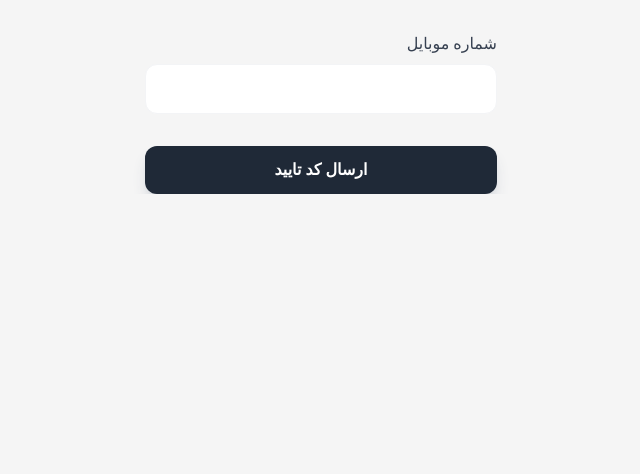
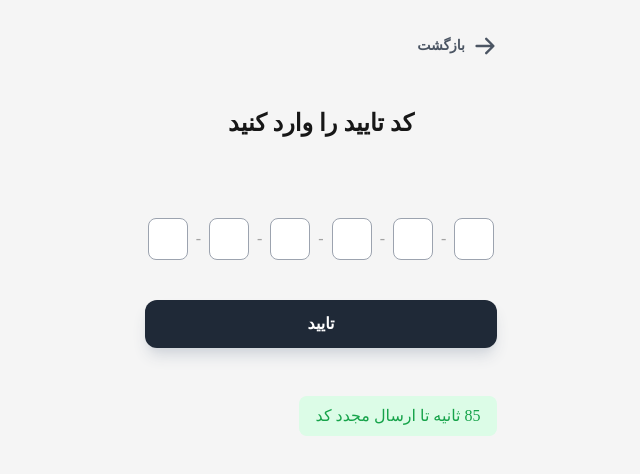
Before and after one commit to navidish/skillMates, a React (Vite) app: page /auth in a window 1280 px wide. Shown: the top 474 px of the page, without its empty margins (322-962 px from the left). Built offline with nearby package versions, Linux system fonts and the light colour scheme; a web font is replaced by a local one.

Commit message:
get otpcode from server an dshow it on checkotp page

```diff
--- a/src/features/authentication/AuthContainer.jsx
+++ b/src/features/authentication/AuthContainer.jsx
@@ -1,4 +1,4 @@
-import SendOTPForm from './SendOTPForm';
+import SendOTPForm from './SendOtpForm';
 import CheckOTPForm from './CheckOTPForm';
 import { useState } from 'react';
 import { useMutation } from '@tanstack/react-query';
@@ -6,8 +6,10 @@ import { getOtp } from '../../services/authService';
 import toast from 'react-hot-toast';
 
 function AuthContainer() {
-  const [step, setStep] = useState(1);
+  const [step, setStep] = useState(2);
   const [phoneNumber, setPhoneNumber] = useState('');
+  const [otpCode, setOtpCode] = useState('');
+
   const {
     isPending: isSendingOtp,
     mutateAsync,
@@ -15,6 +17,7 @@ function AuthContainer() {
   } = useMutation({
     mutationFn: getOtp,
   });
+
   const sendOTPHandler = async (e) => {
     e.preventDefault();
     try {
@@ -22,8 +25,17 @@ function AuthContainer() {
       toast.success(data.message);
       setStep(2);
     } catch (error) {
-      toast.error(error?.response?.data?.message);
-      setStep(2);
+      console.log('error?.response?.data?.otpCode==403',error?.response?.data?.statusCode == 403)
+      if(error?.response?.data?.statusCode == 403){
+        toast.success('کد اعتبارسنجی ارسال شد.');
+        setOtpCode(error?.response?.data?.otpCode)
+        setStep(2);
+      }
+      else{
+
+        toast.error(error?.response?.data?.message);
+      }
+
     }
   };
   const renderStep = () => {
@@ -44,6 +56,7 @@ function AuthContainer() {
             otpResponse={otpResponse}
             phoneNumber={phoneNumber}
             onBack={() => setStep(1)}
+            otpCode={otpCode}
             onReSendOtp={sendOTPHandler}
           />
         );
@@ -52,6 +65,6 @@ function AuthContainer() {
     }
   };
 
-  return <div>{renderStep()}</div>;
+  return <div className="pt-8">{renderStep()}</div>;
 }
 export default AuthContainer;
--- a/src/features/authentication/CheckOTPForm.jsx
+++ b/src/features/authentication/CheckOTPForm.jsx
@@ -8,7 +8,7 @@ import Loading from '../../ui/Loading';
 import { HiArrowRight } from 'react-icons/hi';
 import { CiEdit } from 'react-icons/ci';
 
-function CheckOTPForm({ phoneNumber, onBack, onReSendOtp, otpResponse }) {
+function CheckOTPForm({ phoneNumber, onBack, onReSendOtp, otpResponse,otpCode }) {
   const RESEND_TIME = 90;
   const navigate = useNavigate();
   const [time, setTime] = useState(RESEND_TIME);
@@ -39,10 +39,15 @@ function CheckOTPForm({ phoneNumber, onBack, onReSendOtp, otpResponse }) {
   }, [time]);
 
   return (
-    <div>
-      <button onClick={onBack}>
-        <HiArrowRight className="w-6 h-6 text-secondary-500" />
-      </button>
+    <div className='text-center'>
+      <div className='flex gap-2 '>
+
+        <button onClick={onBack}>
+          <HiArrowRight className="w-6 h-6 text-secondary-600" />
+        </button>
+          <h6 className='h6 text-secondary-600'>بازگشت</h6>
+        </div>
+
       {otpResponse && (
         <p className="flex items-center gap-x-2 my-4">
           <span> {otpResponse?.message}</span>
@@ -51,15 +56,12 @@ function CheckOTPForm({ phoneNumber, onBack, onReSendOtp, otpResponse }) {
           </button>
         </p>
       )}
-      <div className="mb-4 text-secondary-500">
-        {time > 0 ? (
-          <p> {time} ثانیه تا ارسال مجدد کد</p>
-        ) : (
-          <button onClick={onReSendOtp}>ارسال مجدد کد تایید</button>
-        )}
-      </div>
+
+      {
+        otpCode?  <h4 className='h5 text-center p-10'>کد <span className='font-bold text-lg text-primary-400 underline'>{otpCode}</span> را در کادر زیر وارد کند</h4>: <h3 className='h3 text-center p-10'>کد تایید را وارد کنید</h3>
+      }
+
       <form className="space-y-10 py-8" onSubmit={chckOtpHandler}>
-        <p className="font-bold text-secondary-800">کد تایید را وارد کنید</p>
         <OTPInput
           value={otp}
           onChange={setOtp}
@@ -70,7 +72,7 @@ function CheckOTPForm({ phoneNumber, onBack, onReSendOtp, otpResponse }) {
           inputStyle={{
             width: '2.5rem',
             padding: '0.5rem 0.2rem',
-            border: '1px solid rgb(var(--color-primary-400))',
+            border: '1px solid rgb(var(--color-secondary-400))',
             borderRadius: '0.5rem',
           }}
         />
@@ -82,6 +84,14 @@ function CheckOTPForm({ phoneNumber, onBack, onReSendOtp, otpResponse }) {
           </button>
         )}
       </form>
+
+      <div className={`${time > 0 ? ' text-green-600 bg-green-100' : ' text-red-600 bg-red-100'} flex mt-4  p-2 max-w-[198px]  items-center justify-center rounded-lg`}>
+        {time > 0 ? (
+          <p > {time} ثانیه تا ارسال مجدد کد</p>
+        ) : (
+          <button onClick={onReSendOtp}>ارسال مجدد کد تایید</button>
+        )}
+      </div>
     </div>
   );
 }
--- a/src/features/authentication/SendOtpForm.jsx
+++ b/src/features/authentication/SendOtpForm.jsx
@@ -1,12 +1,13 @@
 import React from 'react';
+import Logo from '../../assets/images/logo.svg'
 import TextField from '../../ui/TextField';
-
 import Loading from '../../ui/Loading';
 
 const SendOTPForm = ({ phoneNumber, onChange, onSubmit, isSendingOtp }) => {
   return (
-    <div className="pt-8">
-      <form className="space-y-8" onSubmit={onSubmit}>
+    <div>
+      <h3 className='h3 text-center pb-10'>ورود یا ثبت ‌نام</h3>
+      <form className="space-y-8 " onSubmit={onSubmit}>
         <TextField
           name="phonenumber"
           value={phoneNumber}
```
